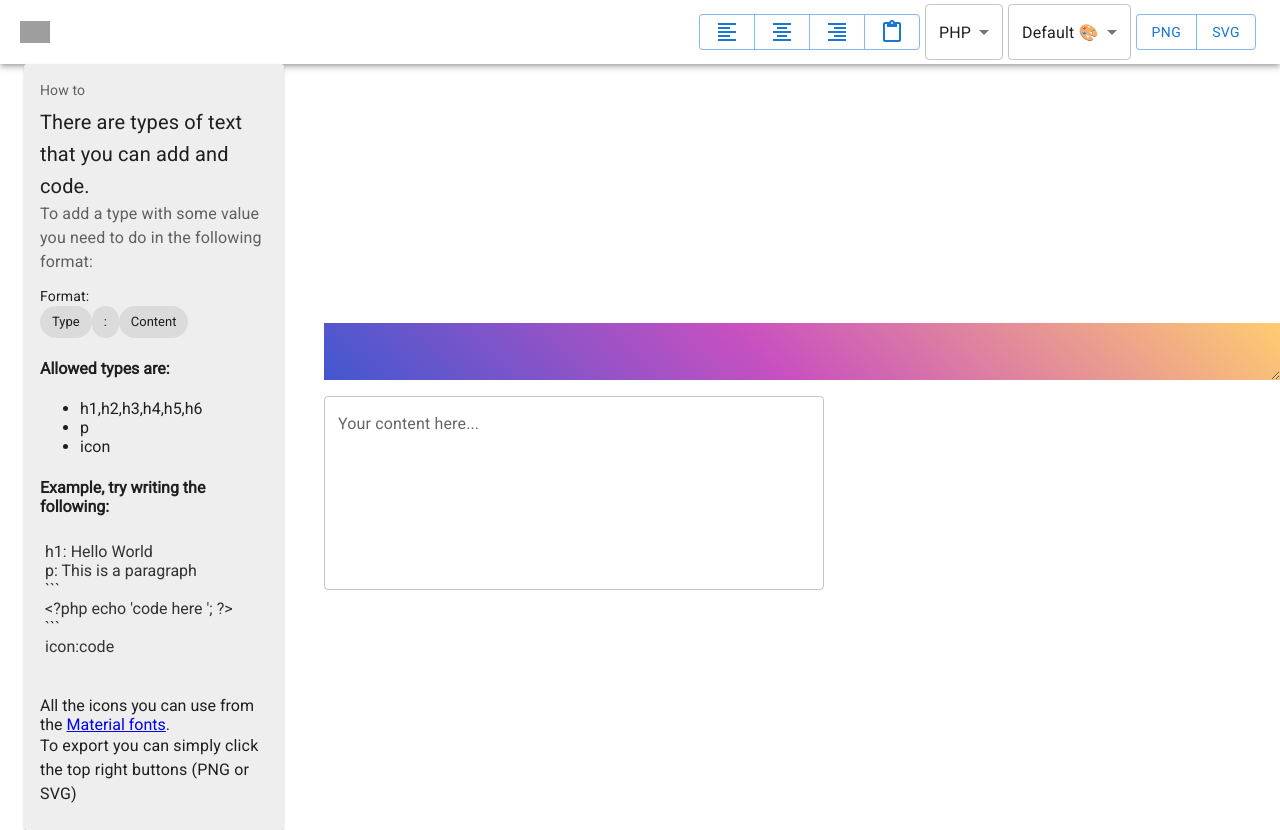
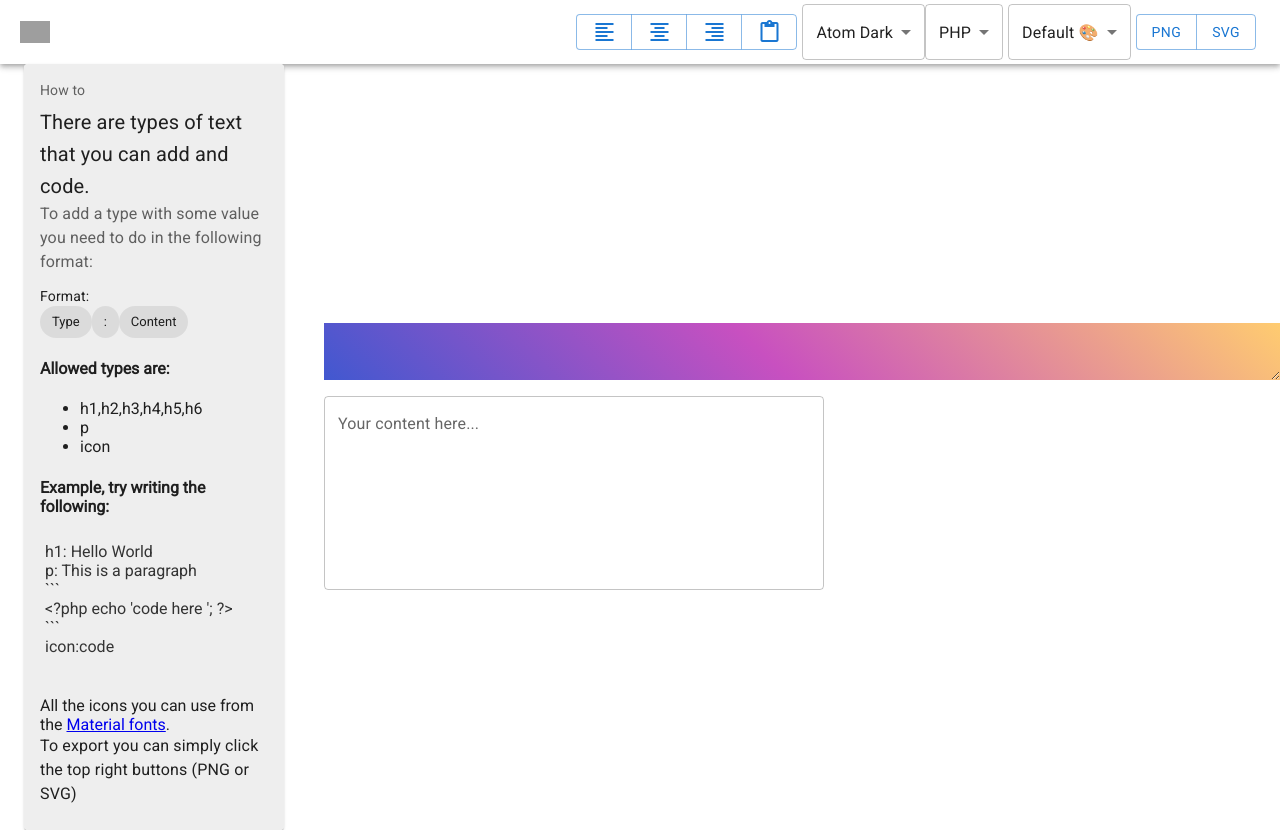
Before and after one commit to Programerat/code, a React (Create React App) app: page / in a window 1280 px wide. Built offline with nearby package versions, Linux system fonts and the light colour scheme; grey boxes are pictures that could not be loaded.

Commit message:
Add new themes

```diff
--- a/src/App.js
+++ b/src/App.js
@@ -5,7 +5,7 @@ import "../node_modules/highlight.js/styles/tomorrow-night-bright.css";
 import { toPng, toSvg } from 'html-to-image';
 import 'material-icons/iconfont/material-icons.css';
 import DocsCard from './DocumentationCard';
-import Code from './Highlighter';
+import Code, { codeThemes } from './Highlighter';
 
 const languages = [
   <MenuItem value="javascript">Javascript</MenuItem>,
@@ -21,6 +21,7 @@ const fileName = Math.random().toString(36).substr(2, 9);
 
 
 const App = () => {
+  const [theme, setTheme] = useState('ad');
   const [content, setContent] = useState(undefined);
   const [language, setLanguage] = useState('php');
   const [icon, setIcon] = useState('');
@@ -173,6 +174,15 @@ const App = () => {
           </Box>
           <Box>
             <Select
+              value={theme}
+              label='Language'
+              onChange={(event) => {setTheme(event.target.value)}}
+            >
+              {codeThemes}
+            </Select>
+          </Box>
+          <Box>
+            <Select
               value={language}
               label='Language'
               onChange={(event) => {setLanguage(event.target.value)}}
@@ -234,7 +244,7 @@ const App = () => {
             <div className='icon'>
                 { icon && <span class="representing-icon material-icons">{icon}</span> }
             </div>
-            { code && <Code code={code} language={language} /> }
+            { code && <Code code={code} language={language} theme={theme} /> }
             <div
               dangerouslySetInnerHTML={{
                 __html: afterCodeText
--- a/src/Highlighter.js
+++ b/src/Highlighter.js
@@ -1,11 +1,23 @@
 import { PrismAsync as SyntaxHighlighter } from 'react-syntax-highlighter';
-import docco from 'react-syntax-highlighter/dist/esm/styles/prism/atom-dark';
+import ml from 'react-syntax-highlighter/dist/esm/styles/prism/material-light';
+import md from 'react-syntax-highlighter/dist/esm/styles/prism/material-dark';
+import ad from 'react-syntax-highlighter/dist/esm/styles/prism/atom-dark';
+import { MenuItem } from '@mui/material';
+import { useState } from 'react';
 
+export const codeThemes = [
+  <MenuItem value='ml'>Material light</MenuItem>,
+  <MenuItem value='md'>Material Dark</MenuItem>,
+  <MenuItem value='ad'>Atom Dark</MenuItem>,
+];
 
-const Code = ({language, code}) => {
+const codeToTheme = {'ml': ml, 'md': md, 'ad': ad};
+
+const Code = ({language, code, theme}) => {
+
   return (
     <div className='code line-numbers'>
-        <SyntaxHighlighter language={language} className='tbg' style={docco} highlighter={"prism" || "hljs"}>
+        <SyntaxHighlighter language={language} className='code_editor' style={codeToTheme[theme]} highlighter={"prism" || "hljs"}>
         {code}
         </SyntaxHighlighter>
     </div>
```
